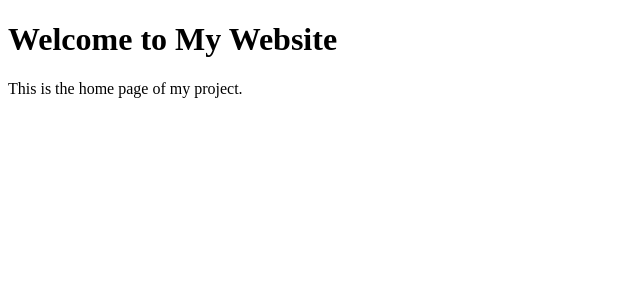
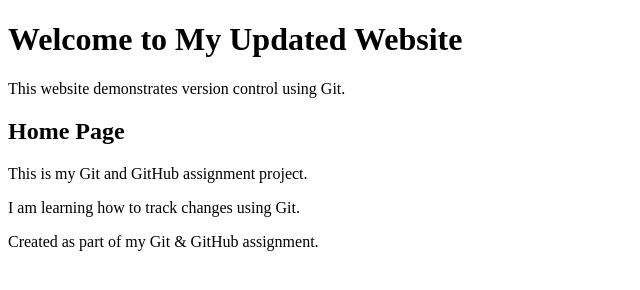
Before and after one commit to Ujwal-kumar-reddy/Git-GitHub-Assignment, a plain HTML site: page index.html in a window 1280 px wide. Shown: the whole page, without its empty margins (0-640 px from the left). Drawn offline with Linux system fonts and the light colour scheme.

Commit message:
Update home page content

```diff
--- a/index.html
+++ b/index.html
@@ -7,7 +7,19 @@
     <title>Home Page</title>
 </head>
 <body>
-    <h1>Welcome to My Website</h1>
-    <p>This is the home page of my project.</p>
+    <header>
+        <h1>Welcome to My Updated Website</h1>
+        <p>This website demonstrates version control using Git.</p>
+    </header>
+
+    <main>
+        <h2>Home Page</h2>
+        <p>This is my Git and GitHub assignment project.</p>
+        <p>I am learning how to track changes using Git.</p>
+    </main>
+
+    <footer>
+        <p>Created as part of my Git & GitHub assignment.</p>
+    </footer>
 </body>
 </html>
```
